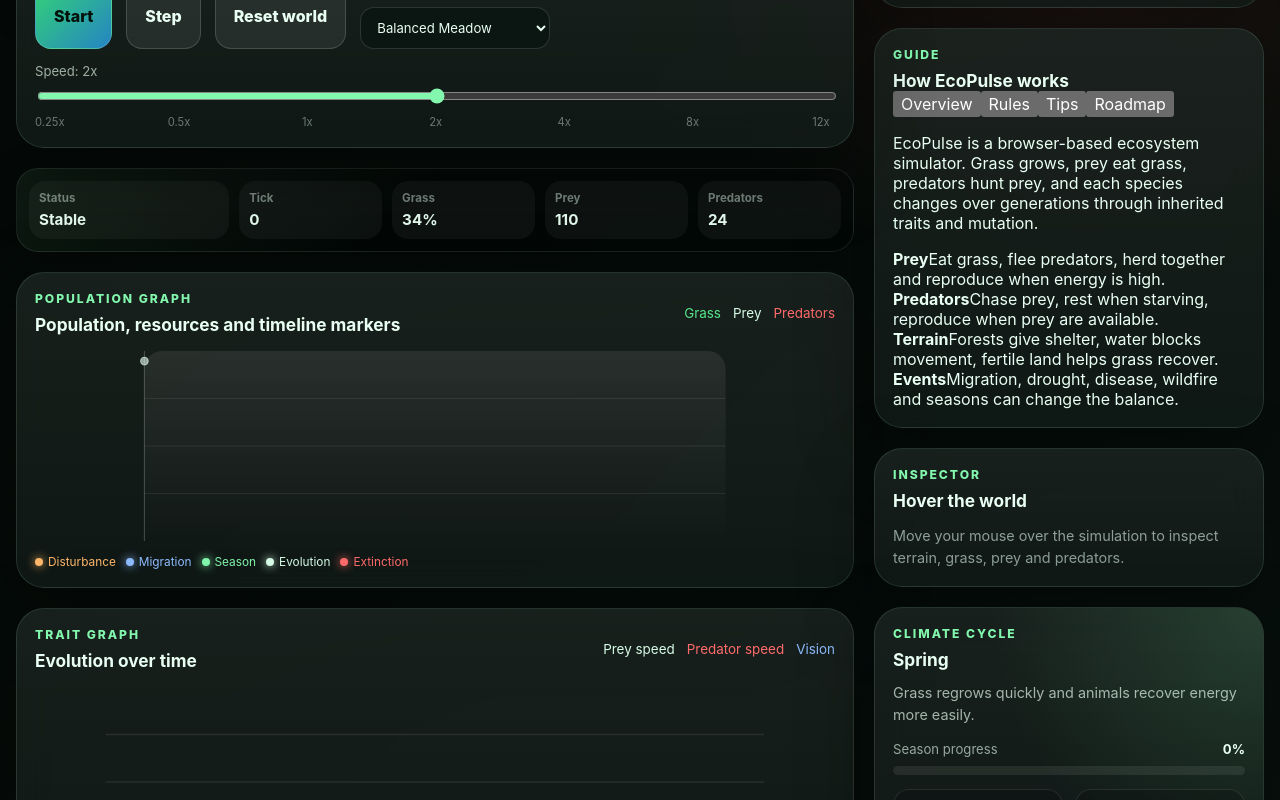
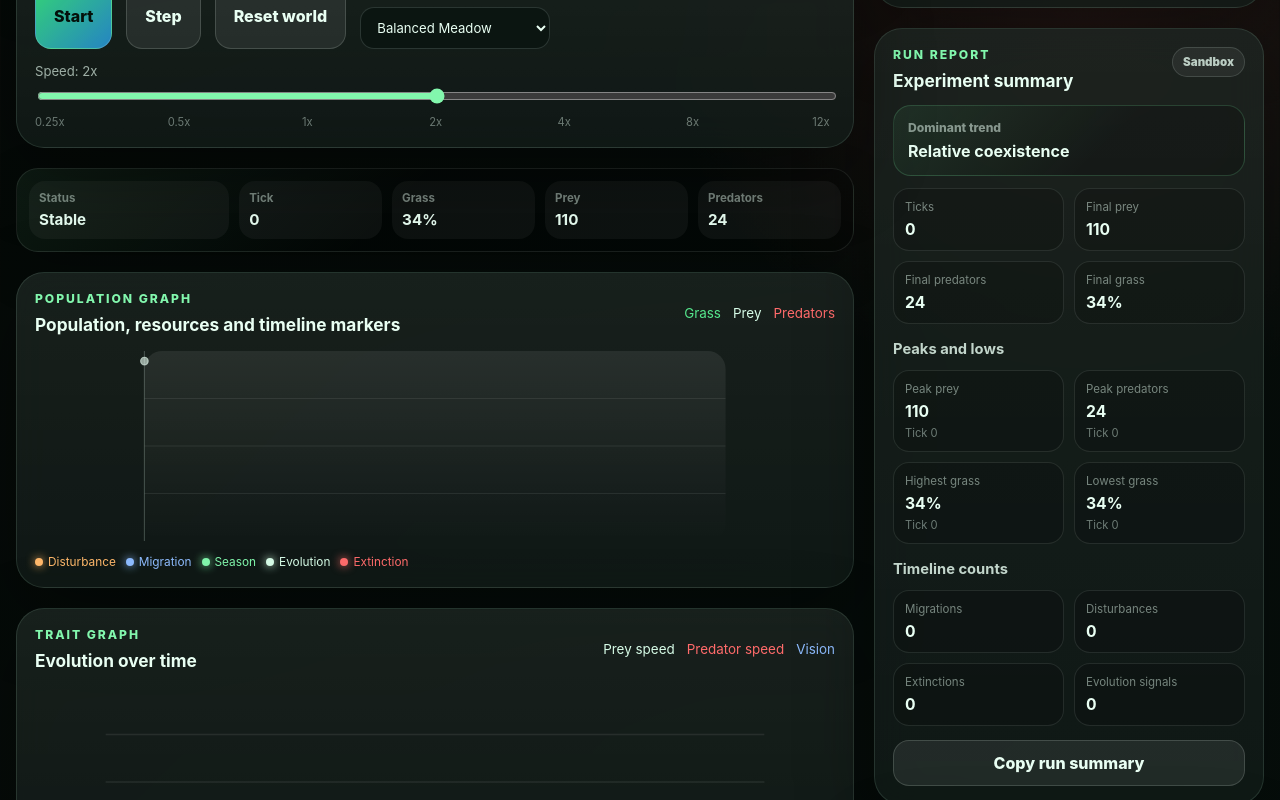
Before and after one commit to maurits2905/ecopulse, a React (Vite) app: page / in a window 1280 px wide. Shown: the part 940-1740 px from the top of the page. Built offline with nearby package versions, Linux system fonts and the light colour scheme.

Commit message:
Add run summary report

```diff
--- a/src/App.jsx
+++ b/src/App.jsx
@@ -16,6 +16,8 @@ import TerrainPanel from "./components/TerrainPanel";
 import TimelinePanel from "./components/TimelinePanel";
 import TraitChart from "./components/TraitChart";
 import MobileSummaryBar from "./components/MobileSummaryBar";
+import RunSummaryPanel from "./components/RunSummaryPanel";
+import { buildRunSummary } from "./simulation/runSummary";
 import { createWorld } from "./simulation/createWorld";
 import { getPresetSettings, PRESETS } from "./simulation/presets";
 import { evaluateScenario } from "./simulation/scenarios";
@@ -51,6 +53,10 @@ export default function App() {
 
   const selectedPreset = useMemo(() => PRESETS[presetKey], [presetKey]);
   const scenario = useMemo(() => evaluateScenario(presetKey, worldView), [presetKey, worldView]);
+  const runSummary = useMemo(
+  () => buildRunSummary(worldView, scenario),
+  [worldView, scenario]
+  );
 
   const currentExperimentPayload = useMemo(
     () =>
@@ -262,6 +268,7 @@ export default function App() {
         <aside className="side-column">
           <StatsPanel stats={worldView.stats} world={worldView} />
           <ScenarioPanel scenario={scenario} />
+          <RunSummaryPanel summary={runSummary} scenario={scenario} />
           <GuidePanel />
           <InspectorPanel inspected={inspected} />
           <SeasonPanel stats={worldView.stats} />
--- a/src/components/GuidePanel.jsx
+++ b/src/components/GuidePanel.jsx
@@ -83,6 +83,7 @@ function Tips() {
         <li>Use slower speeds like 0.25x or 0.5x when you want to watch movement behavior.</li>
         <li>Use the timeline to understand why population changes happened.</li>
         <li>Use export/share to send exact setups to someone else.</li>
+        <li>Use the run report to copy a short summary of what happened in an experiment.</li>
       </ul>
     </div>
   );
--- /dev/null
+++ b/src/components/RunSummaryPanel.jsx
@@ -0,0 +1,109 @@
+import { formatRunSummaryText } from "../simulation/runSummary";
+
+function number(value) {
+  if (!Number.isFinite(value)) return "0";
+  return Math.round(value).toLocaleString("en-US");
+}
+
+function percent(value) {
+  if (!Number.isFinite(value)) return "0%";
+  return `${Math.round(value * 100)}%`;
+}
+
+function scenarioLabel(status) {
+  if (status === "complete") return "Completed";
+  if (status === "failed") return "Failed";
+  if (status === "active") return "Active";
+  return "Sandbox";
+}
+
+export default function RunSummaryPanel({ summary, scenario }) {
+  if (!summary) return null;
+
+  async function copySummary() {
+    try {
+      await navigator.clipboard.writeText(formatRunSummaryText(summary, scenario));
+    } catch {
+      // Ignore clipboard errors. The visible summary still works.
+    }
+  }
+
+  return (
+    <section className="panel run-summary-panel">
+      <div className="panel-heading scenario-heading">
+        <div>
+          <p className="eyebrow">Run report</p>
+          <h2>Experiment summary</h2>
+        </div>
+
+        <span className={`scenario-status ${summary.scenarioStatus}`}>
+          {scenarioLabel(summary.scenarioStatus)}
+        </span>
+      </div>
+
+      <div className="summary-highlight">
+        <span>Dominant trend</span>
+        <strong>{summary.trend}</strong>
+      </div>
+
+      <div className="summary-grid">
+        <Info label="Ticks" value={number(summary.tick)} />
+        <Info label="Final prey" value={number(summary.finalPrey)} />
+        <Info label="Final predators" value={number(summary.finalPredators)} />
+        <Info label="Final grass" value={percent(summary.finalGrassPercent)} />
+      </div>
+
+      <div className="summary-section">
+        <h3>Peaks and lows</h3>
+
+        <div className="summary-grid">
+          <Info
+            label="Peak prey"
+            value={number(summary.peakPrey.value)}
+            sub={`Tick ${number(summary.peakPrey.tick)}`}
+          />
+          <Info
+            label="Peak predators"
+            value={number(summary.peakPredators.value)}
+            sub={`Tick ${number(summary.peakPredators.tick)}`}
+          />
+          <Info
+            label="Highest grass"
+            value={percent(summary.highestGrass.value)}
+            sub={`Tick ${number(summary.highestGrass.tick)}`}
+          />
+          <Info
+            label="Lowest grass"
+            value={percent(summary.lowestGrass.value)}
+            sub={`Tick ${number(summary.lowestGrass.tick)}`}
+          />
+        </div>
+      </div>
+
+      <div className="summary-section">
+        <h3>Timeline counts</h3>
+
+        <div className="summary-grid">
+          <Info label="Migrations" value={number(summary.migrationCount)} />
+          <Info label="Disturbances" value={number(summary.disturbanceCount)} />
+          <Info label="Extinctions" value={number(summary.extinctionCount)} />
+          <Info label="Evolution signals" value={number(summary.evolutionCount)} />
+        </div>
+      </div>
+
+      <button className="button save-button" onClick={copySummary}>
+        Copy run summary
+      </button>
+    </section>
+  );
+}
+
+function Info({ label, value, sub }) {
+  return (
+    <div className="summary-card">
+      <span>{label}</span>
+      <strong>{value}</strong>
+      {sub ? <small>{sub}</small> : null}
+    </div>
+  );
+}
--- /dev/null
+++ b/src/simulation/runSummary.js
@@ -0,0 +1,170 @@
+export function buildRunSummary(world, scenario) {
+  if (!world?.history?.length || !world.stats) {
+    return null;
+  }
+
+  const history = world.history;
+  const timeline = world.timelineEvents ?? [];
+  const latest = world.stats;
+
+  const peakPrey = maxBy(history, "prey");
+  const peakPredators = maxBy(history, "predators");
+  const highestGrass = maxBy(history, "grassPercent");
+  const lowestGrass = minBy(history, "grassPercent");
+
+  const migrationEvents = timeline.filter(
+    (event) => event.category === "migration",
+  );
+  const disturbanceEvents = timeline.filter(
+    (event) => event.category === "disturbance",
+  );
+  const extinctionEvents = timeline.filter(
+    (event) => event.category === "extinction",
+  );
+  const evolutionEvents = timeline.filter(
+    (event) => event.category === "evolution",
+  );
+
+  const trend = getDominantTrend(history, latest);
+
+  return {
+    tick: latest.tick,
+    status: latest.status,
+    scenarioStatus: scenario?.status ?? "sandbox",
+    peakPrey,
+    peakPredators,
+    highestGrass,
+    lowestGrass,
+    finalPrey: latest.prey,
+    finalPredators: latest.predators,
+    finalGrassPercent: latest.grassPercent,
+    migrationCount: migrationEvents.length,
+    disturbanceCount: disturbanceEvents.length,
+    extinctionCount: extinctionEvents.length,
+    evolutionCount: evolutionEvents.length,
+    trend,
+    generatedAt: new Date().toISOString(),
+  };
+}
+
+export function formatRunSummaryText(summary, scenario) {
+  if (!summary) return "";
+
+  const lines = [
+    "EcoPulse run summary",
+    "",
+    `Status: ${summary.status}`,
+    `Ticks simulated: ${summary.tick.toLocaleString("en-US")}`,
+    `Scenario: ${scenario?.title ?? "Sandbox mode"}`,
+    `Scenario result: ${formatScenarioStatus(summary.scenarioStatus)}`,
+    "",
+    "Final state:",
+    `- Prey: ${summary.finalPrey.toLocaleString("en-US")}`,
+    `- Predators: ${summary.finalPredators.toLocaleString("en-US")}`,
+    `- Grass cover: ${percent(summary.finalGrassPercent)}`,
+    "",
+    "Peaks and lows:",
+    `- Peak prey: ${summary.peakPrey.value.toLocaleString("en-US")} at tick ${summary.peakPrey.tick.toLocaleString("en-US")}`,
+    `- Peak predators: ${summary.peakPredators.value.toLocaleString("en-US")} at tick ${summary.peakPredators.tick.toLocaleString("en-US")}`,
+    `- Highest grass: ${percent(summary.highestGrass.value)} at tick ${summary.highestGrass.tick.toLocaleString("en-US")}`,
+    `- Lowest grass: ${percent(summary.lowestGrass.value)} at tick ${summary.lowestGrass.tick.toLocaleString("en-US")}`,
+    "",
+    "Timeline:",
+    `- Migration events: ${summary.migrationCount}`,
+    `- Disturbance events: ${summary.disturbanceCount}`,
+    `- Extinction events: ${summary.extinctionCount}`,
+    `- Evolution signals: ${summary.evolutionCount}`,
+    "",
+    `Dominant trend: ${summary.trend}`,
+  ];
+
+  return lines.join("\n");
+}
+
+function maxBy(items, key) {
+  let best = items[0];
+
+  for (const item of items) {
+    if ((item[key] ?? 0) > (best[key] ?? 0)) {
+      best = item;
+    }
+  }
+
+  return {
+    tick: best.tick,
+    value: best[key] ?? 0,
+  };
+}
+
+function minBy(items, key) {
+  let best = items[0];
+
+  for (const item of items) {
+    if ((item[key] ?? 0) < (best[key] ?? 0)) {
+      best = item;
+    }
+  }
+
+  return {
+    tick: best.tick,
+    value: best[key] ?? 0,
+  };
+}
+
+function getDominantTrend(history, latest) {
+  if (latest.prey <= 0 && latest.predators <= 0) {
+    return "Full animal collapse";
+  }
+
+  if (latest.prey <= 0) {
+    return "Prey collapse";
+  }
+
+  if (latest.predators <= 0) {
+    return "Predator collapse";
+  }
+
+  const first = history[0];
+  const midpoint = history[Math.floor(history.length / 2)] ?? first;
+
+  const preyGrowth = latest.prey - midpoint.prey;
+  const predatorGrowth = latest.predators - midpoint.predators;
+  const grassChange = latest.grassPercent - midpoint.grassPercent;
+
+  if (latest.prey > latest.predators * 12 && grassChange < -0.08) {
+    return "Prey expansion with grazing pressure";
+  }
+
+  if (latest.predators > latest.prey * 0.55) {
+    return "High predator pressure";
+  }
+
+  if (
+    Math.abs(preyGrowth) < 40 &&
+    Math.abs(predatorGrowth) < 20 &&
+    Math.abs(grassChange) < 0.12
+  ) {
+    return "Relative coexistence";
+  }
+
+  if (preyGrowth > 80 && predatorGrowth > 15) {
+    return "Both populations expanding";
+  }
+
+  if (grassChange > 0.12 && preyGrowth < 0) {
+    return "Resource recovery after grazing pressure";
+  }
+
+  return "Oscillating ecosystem";
+}
+
+function percent(value) {
+  return `${Math.round(value * 100)}%`;
+}
+
+function formatScenarioStatus(status) {
+  if (status === "complete") return "Completed";
+  if (status === "failed") return "Failed";
+  if (status === "active") return "Active";
+  return "Sandbox";
+}
--- a/src/styles.css
+++ b/src/styles.css
@@ -1625,3 +1625,84 @@ input[type="range"] {
     padding-bottom: 2px;
   }
 }
+
+.run-summary-panel {
+  overflow: hidden;
+}
+
+.summary-highlight {
+  margin-top: 14px;
+  padding: 14px;
+  border: 1px solid rgba(130, 247, 173, 0.18);
+  border-radius: 18px;
+  background:
+    linear-gradient(135deg, rgba(130, 247, 173, 0.1), transparent 60%),
+    rgba(0, 0, 0, 0.18);
+}
+
+.summary-highlight span {
+  display: block;
+  margin-bottom: 6px;
+  color: rgba(233, 255, 243, 0.52);
+  font-size: 0.76rem;
+  font-weight: 800;
+}
+
+.summary-highlight strong {
+  color: #e9fff3;
+  font-size: 1rem;
+}
+
+.summary-section {
+  margin-top: 16px;
+}
+
+.summary-section h3 {
+  margin: 0 0 10px;
+  color: rgba(233, 255, 243, 0.82);
+  font-size: 0.92rem;
+}
+
+.summary-grid {
+  display: grid;
+  grid-template-columns: 1fr 1fr;
+  gap: 10px;
+  margin-top: 12px;
+}
+
+.summary-card {
+  min-width: 0;
+  padding: 11px;
+  border: 1px solid rgba(233, 255, 243, 0.1);
+  border-radius: 16px;
+  background: rgba(0, 0, 0, 0.18);
+}
+
+.summary-card span {
+  display: block;
+  margin-bottom: 6px;
+  color: rgba(233, 255, 243, 0.48);
+  font-size: 0.72rem;
+}
+
+.summary-card strong {
+  display: block;
+  overflow: hidden;
+  color: #e9fff3;
+  font-size: 0.98rem;
+  text-overflow: ellipsis;
+  white-space: nowrap;
+}
+
+.summary-card small {
+  display: block;
+  margin-top: 5px;
+  color: rgba(233, 255, 243, 0.44);
+  font-size: 0.7rem;
+}
+
+@media (max-width: 560px) {
+  .summary-grid {
+    grid-template-columns: 1fr;
+  }
+}
```
